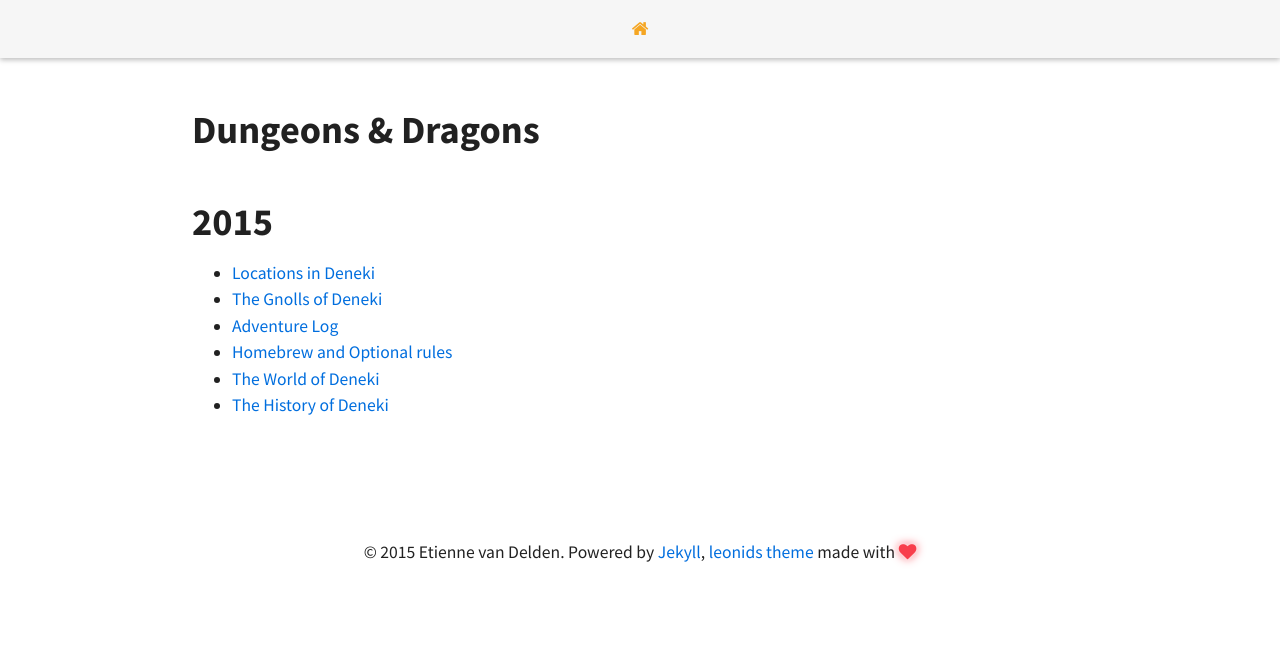
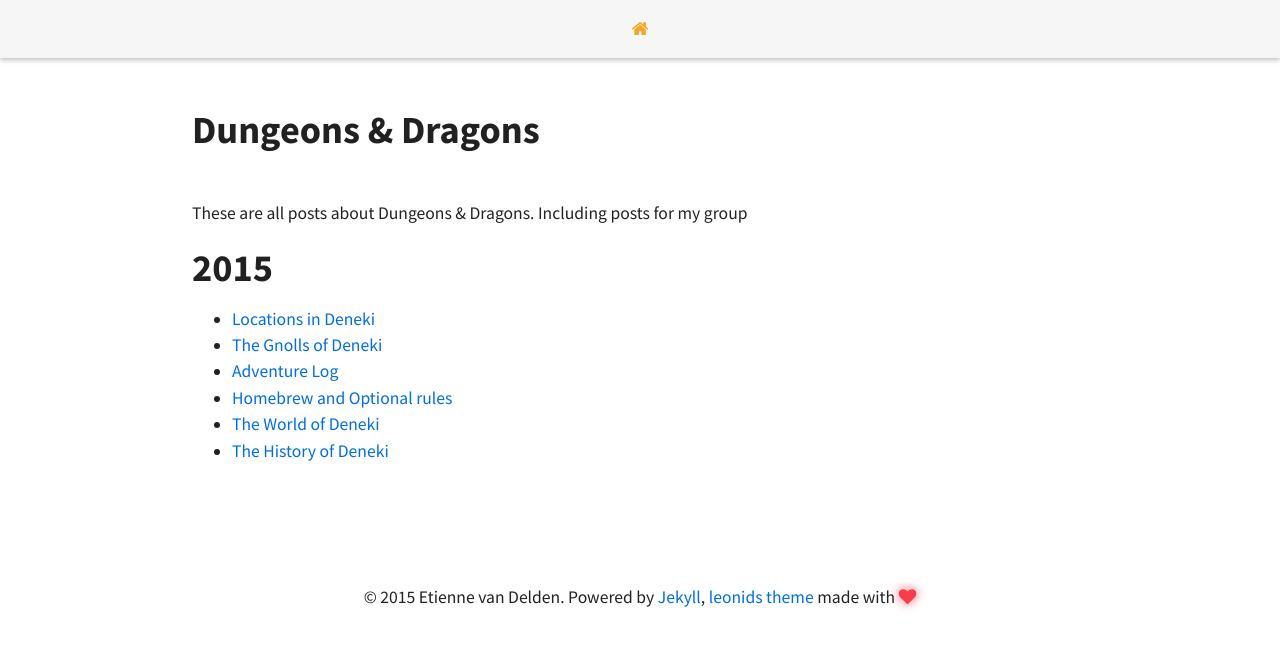
Before and after one commit to eirvandelden/eirvandelden.github.io, a Jekyll site: the page built from dnd.html, in a window 1280 px wide. Shown: the top 648 px of the page. Built offline with Jekyll 4.4.1, drawn with Linux system fonts in a browser that asks for light colours.

Commit message:
Add some explaining text about the different pages

```diff
--- a/archive.html
+++ b/archive.html
@@ -3,6 +3,8 @@ layout: page
 title:  Archive
 permalink: /archive/
 ---
+
+These are all my posts over time
 
 <div class="archive">
   <div class="timeline" id="timeline">
--- a/developing.html
+++ b/developing.html
@@ -5,6 +5,8 @@ description: "An archive of posts."
 comments: false
 permalink: /developing/
 ---
+
+These are all my posts about developing
 
 {% for post in site.categories.developing %}
     {% capture this_year %}{{ post.date | date: "%Y" }}{% endcapture %}
--- a/dnd.html
+++ b/dnd.html
@@ -7,6 +7,8 @@ image:
 comments: false
 permalink: /dnd/
 ---
+
+These are all posts about Dungeons & Dragons. Including posts for my group
 
 {% for post in site.categories.dungeons-and-dragons %}
     {% capture this_year %}{{ post.date | date: "%Y" }}{% endcapture %}
```
